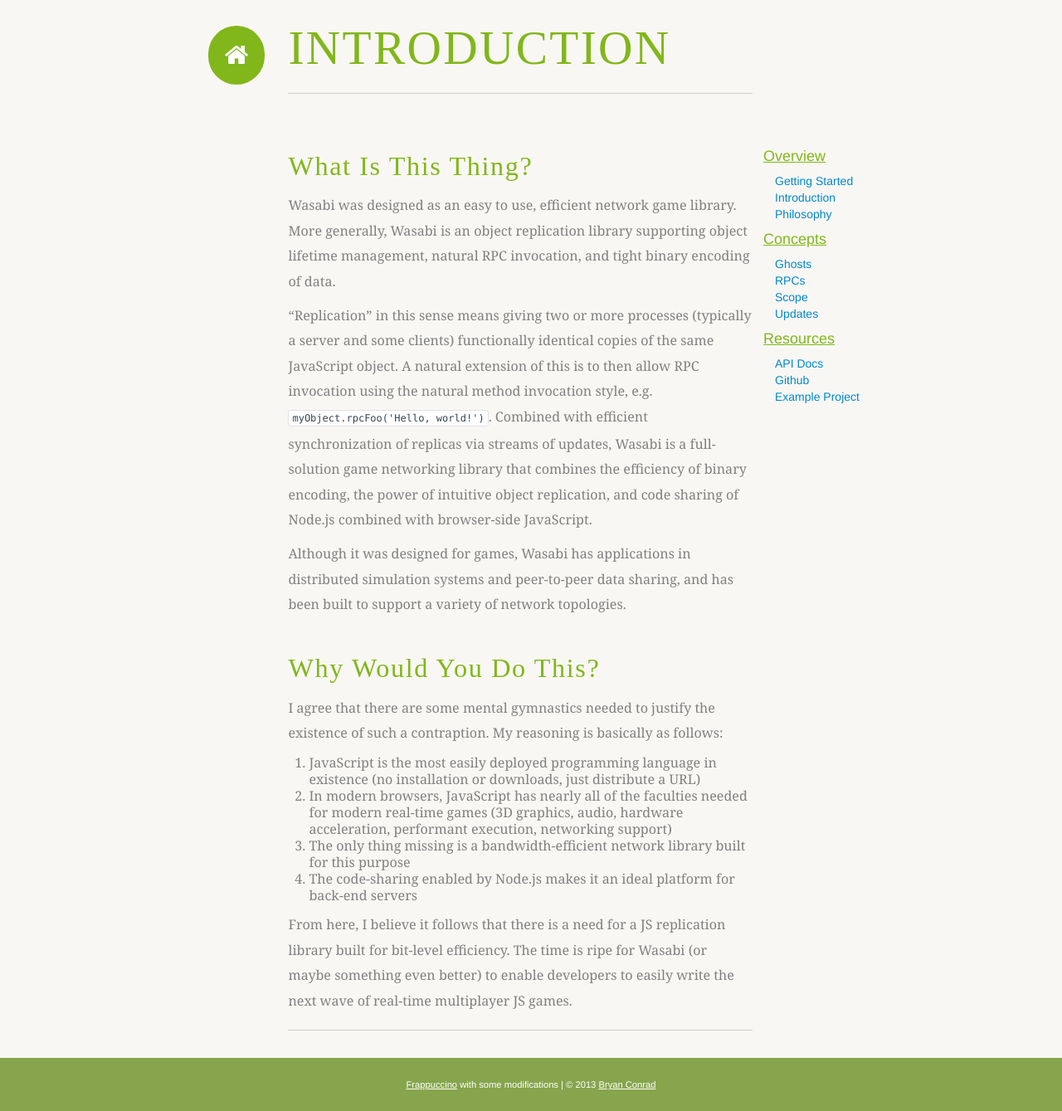
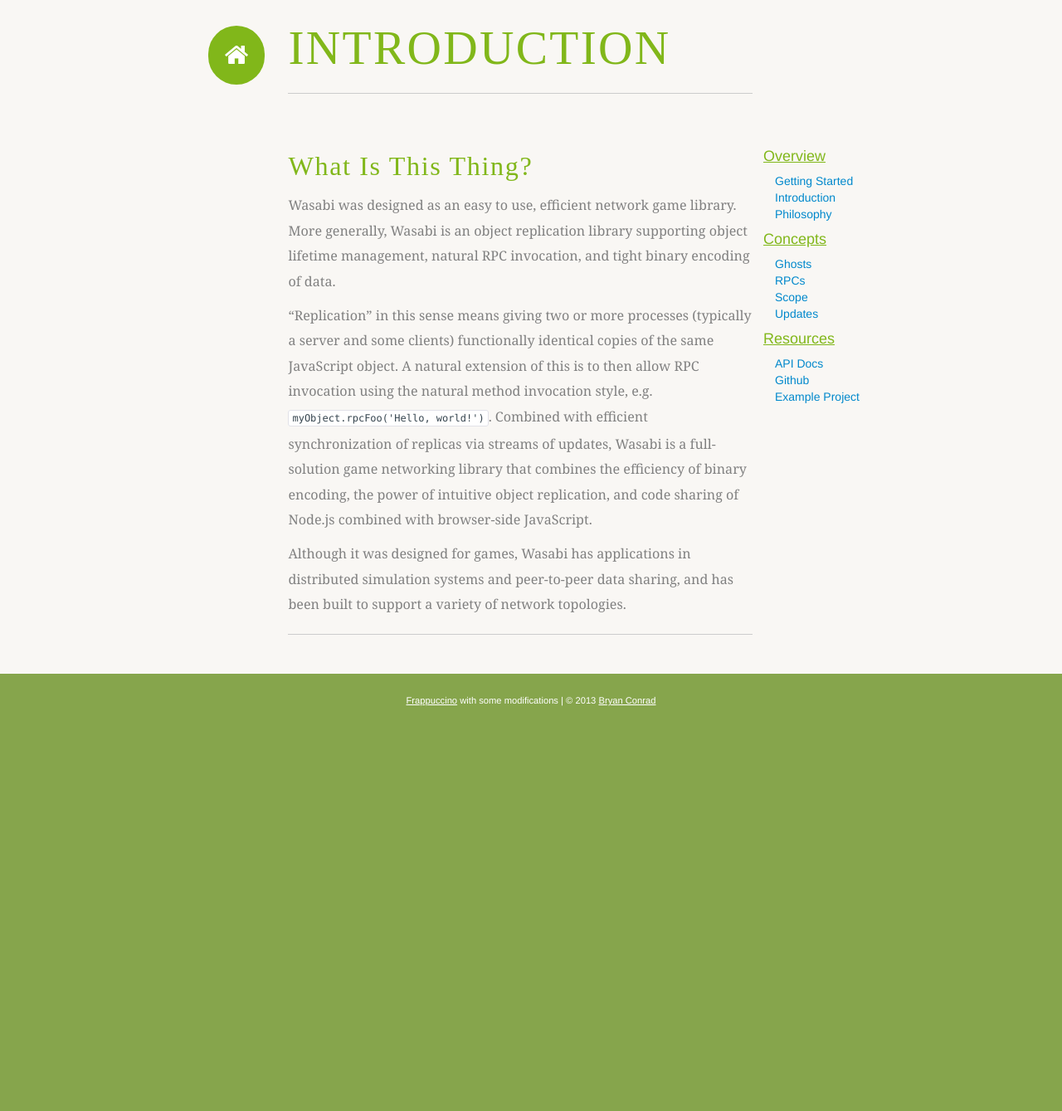
Before and after one commit to bkconrad/wasabi, a Jekyll site: the page built from guide/introduction.md, in a window 1280 px wide. Shown: the whole page at 83% size. Built offline with Jekyll 4.4.1, drawn with Linux system fonts in a browser that asks for light colours; some web fonts are replaced; after the commit the page ends 900 px from its top, so only the background shows below that.

Commit message:
update introduction

```diff
--- a/guide/introduction.md
+++ b/guide/introduction.md
@@ -12,15 +12,3 @@
 "Replication" in this sense means giving two or more processes (typically a server and some clients) functionally identical copies of the same JavaScript object. A natural extension of this is to then allow RPC invocation using the natural method invocation style, e.g. `myObject.rpcFoo('Hello, world!')`. Combined with efficient synchronization of replicas via streams of updates, Wasabi is a full-solution game networking library that combines the efficiency of binary encoding, the power of intuitive object replication, and code sharing of Node.js combined with browser-side JavaScript.
 
 Although it was designed for games, Wasabi has applications in distributed simulation systems and peer-to-peer data sharing, and has been built to support a variety of network topologies.
-
-Why Would You Do This?
----
-
-I agree that there are some mental gymnastics needed to justify the existence of such a contraption. My reasoning is basically as follows:
-
-  1. JavaScript is the most easily deployed programming language in existence (no installation or downloads, just distribute a URL)
-  2. In modern browsers, JavaScript has nearly all of the faculties needed for modern real-time games (3D graphics, audio, hardware acceleration, performant execution, networking support)
-  3. The only thing missing is a bandwidth-efficient network library built for this purpose
-  4. The code-sharing enabled by Node.js makes it an ideal platform for back-end servers
-
-From here, I believe it follows that there is a need for a JS replication library built for bit-level efficiency. The time is ripe for Wasabi (or maybe something even better) to enable developers to easily write the next wave of real-time multiplayer JS games.
```
